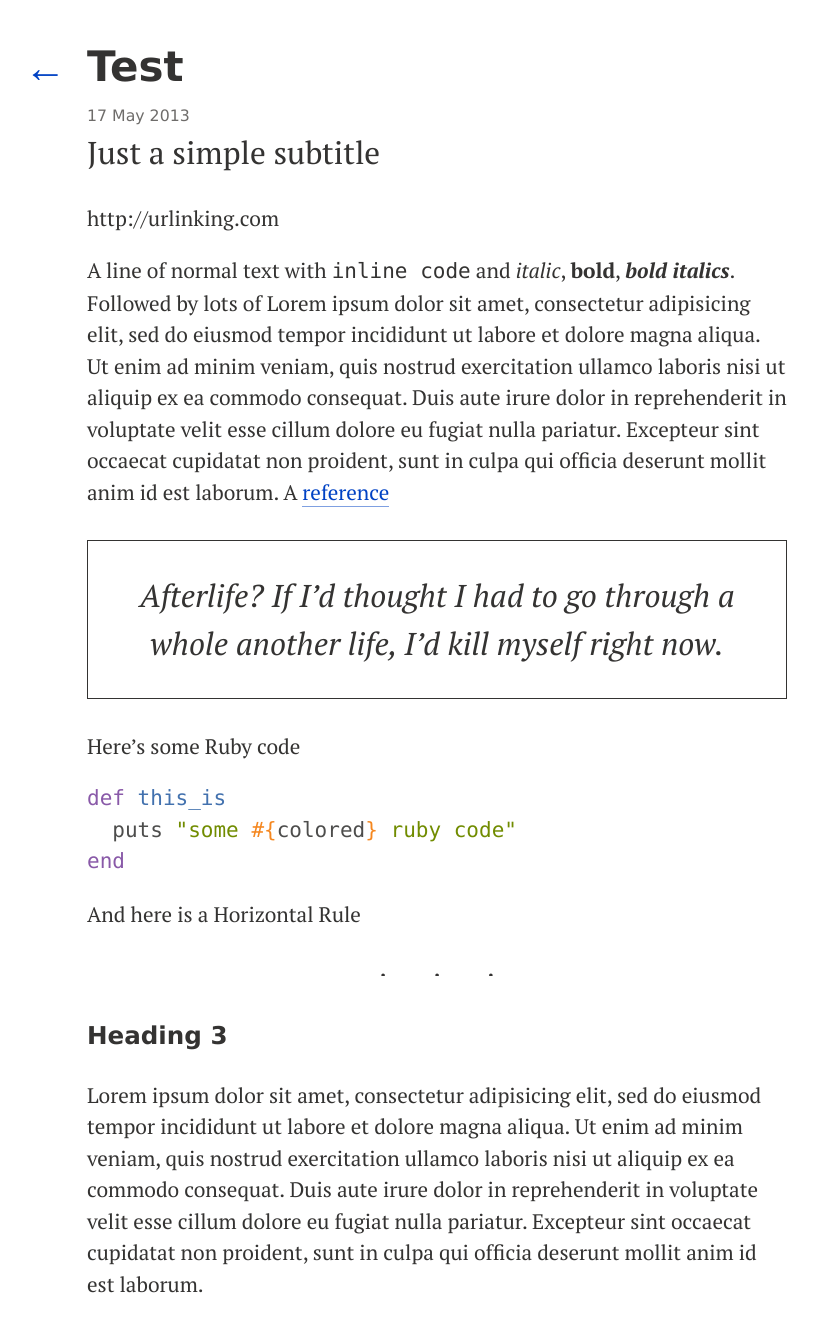
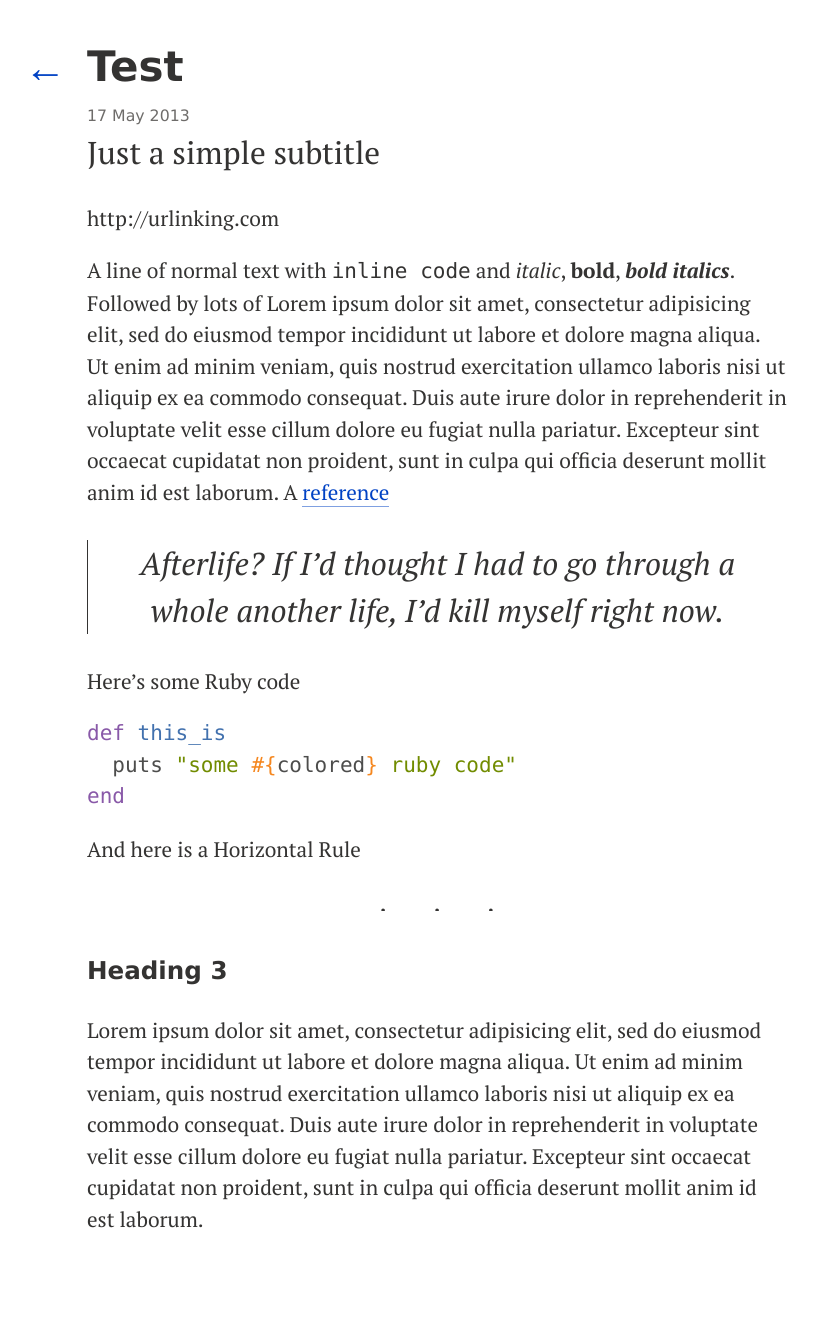
Before and after one commit to lvivski/blog, a Jekyll site: the page built from _posts/2013-05-17-test.md, in a window 1280 px wide. Shown: the whole page, without its empty margins (203-1021 px from the left). Built offline with Jekyll 4.4.1, drawn with Linux system fonts in a browser that asks for light colours; some web fonts are replaced; Markdown is read by kramdown in place of the engine named in the settings; after the commit the page ends 1256 px from its top, so only the background shows below that.

Commit message:
lighter quotes

```diff
--- a/css/main.css
+++ b/css/main.css
@@ -22,7 +22,7 @@ pre, code {
 blockquote {
 	margin: 1em 0;
 	padding: 0 1em;
-	border: 1px solid;
+	border-left: 1px solid;
 	font-size: 1.5em;
 	font-style: italic;
 	text-align: center;
```
